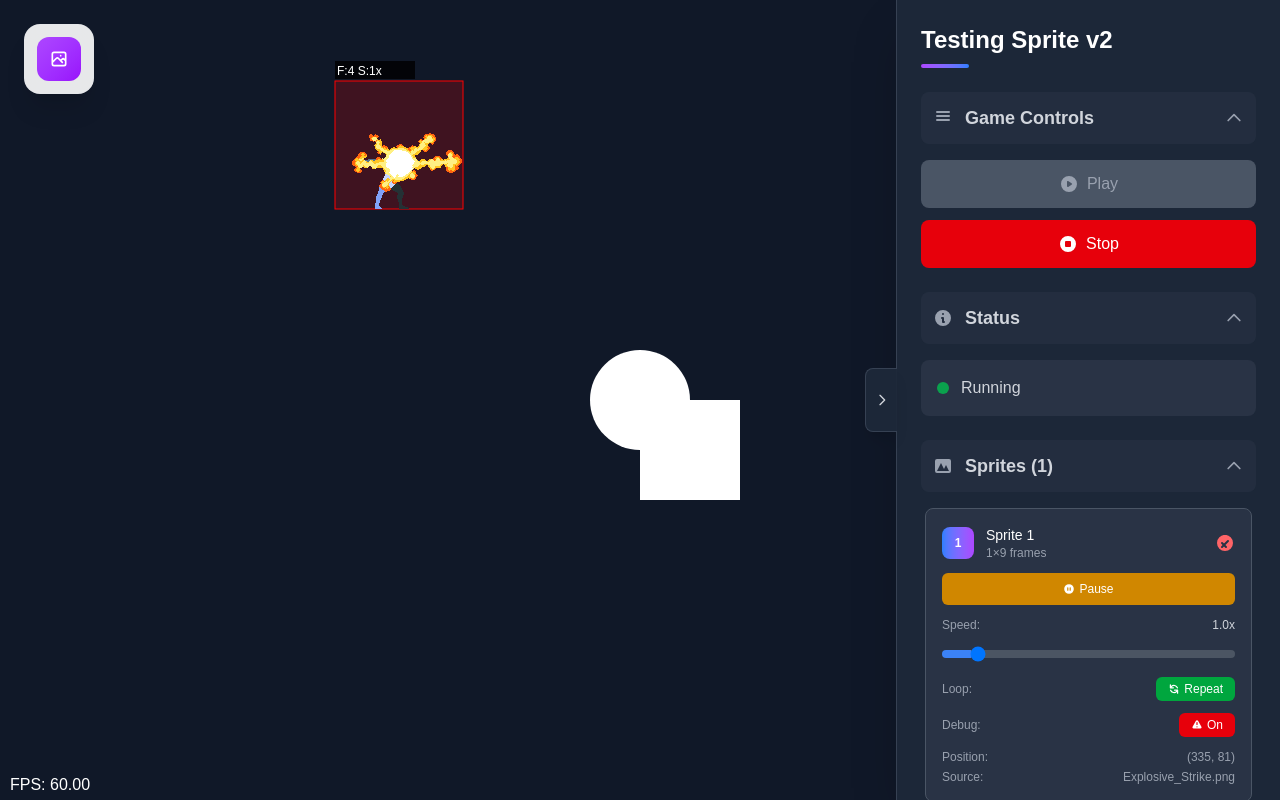
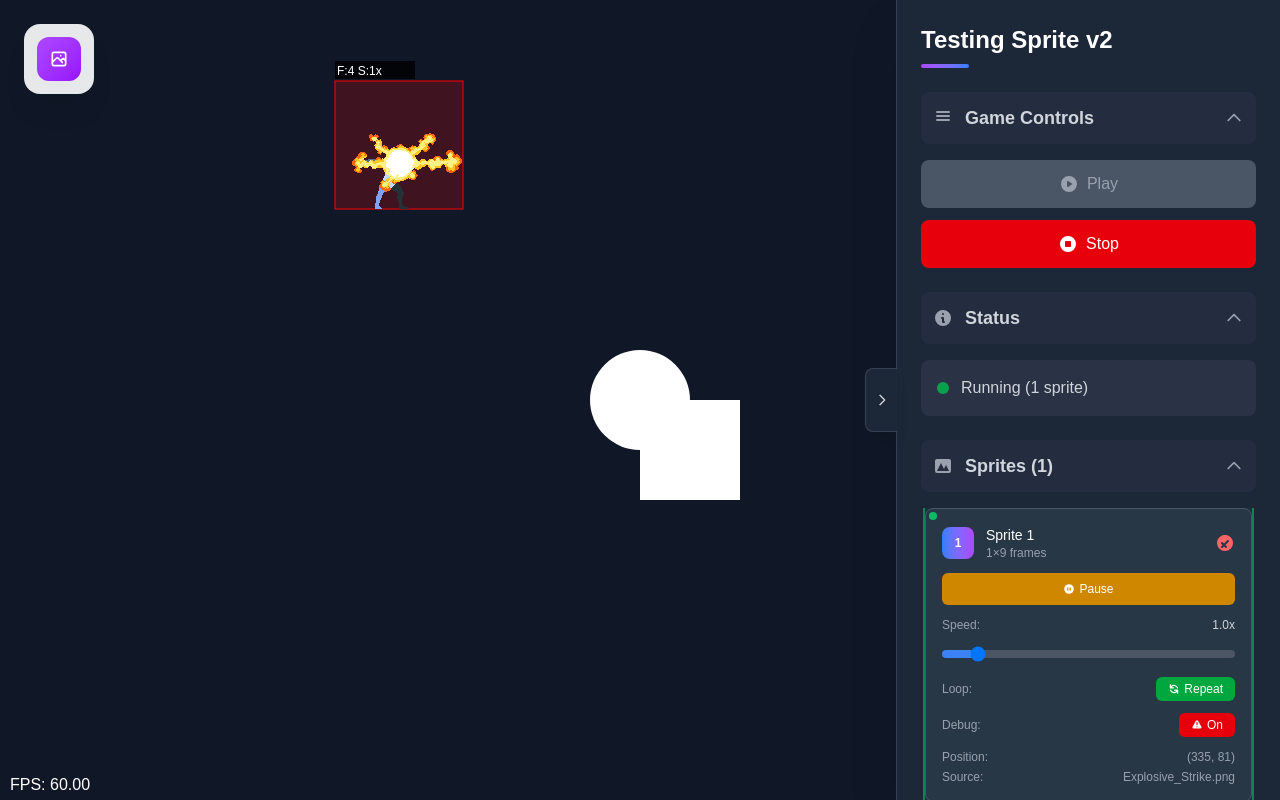
Before and after one commit to GarcesSebastian/SpriteForge, a Next.js app: page / in a window 1280 px wide. Built offline with nearby package versions, Linux system fonts and the light colour scheme.

Commit message:
feat: added new listeners to sprite

```diff
--- a/src/app/page.tsx
+++ b/src/app/page.tsx
@@ -1,7 +1,7 @@
 "use client"
 
 import { useApp } from "@/hooks/useApp";
-import { useEffect, useRef, useState, useCallback } from "react";
+import { useEffect, useRef, useState } from "react";
 import { Sprite, SpriteProps } from "@/lib/instances/_shapes/Sprite";
 import TestPanel from "@/components/client/TestPanel";
 import FloatingToolbar from "@/components/client/FloatingToolbar";
@@ -13,6 +13,7 @@ export default function Home() {
   const { setup, render, isPlaying, setIsPlaying } = useApp();
   const [sprites, setSprites] = useState<Sprite[]>([]);
   const [selectedSprites, setSelectedSprites] = useState<Sprite[]>([]);
+  const [playingSprites, setPlayingSprites] = useState<Sprite[]>([]);
   const createCallbackRef = useRef<((args: RenderEventCreate) => void) | null>(null);
 
   useEffect(() => {
@@ -27,6 +28,8 @@ export default function Home() {
 
         args.shape.on("select", () => setSelectedSprites((prev) => [...prev, args.shape as unknown as Sprite]));
         args.shape.on("deselect", () => setSelectedSprites((prev) => prev.filter(sprite => sprite.id !== args.shape.id)));
+        args.shape.on("play", () => setPlayingSprites((prev) => [...prev, args.shape as unknown as Sprite]));
+        args.shape.on("pause", () => setPlayingSprites((prev) => prev.filter(sprite => sprite.id !== args.shape.id)));
       }
     };
   }
@@ -123,8 +126,6 @@ export default function Home() {
 
   const handleCreateSprite = (props: SpriteProps) => {
     if (!render) return;
-
-    // Only create the sprite, the onCreate callback will handle adding it to state
     render.creator.Sprite(props);
   };
 
@@ -146,6 +147,7 @@ export default function Home() {
         onStop={handleStop}
         sprites={sprites}
         selectedSprites={selectedSprites}
+        playingSprites={playingSprites}
         onDeleteSprite={handleDeleteSprite}
       />
     </div>
--- a/src/components/client/TestPanel.tsx
+++ b/src/components/client/TestPanel.tsx
@@ -15,6 +15,7 @@ interface TestPanelProps {
   onStop: () => void;
   sprites: Sprite[];
   selectedSprites: Sprite[];
+  playingSprites: Sprite[];
   onDeleteSprite: (sprite: Sprite) => void;
 }
 
@@ -24,6 +25,7 @@ export default function TestPanel({
   onStop,
   sprites,
   selectedSprites,
+  playingSprites,
   onDeleteSprite
 }: TestPanelProps) {
   const [isCollapsed, setIsCollapsed] = useState(false);
@@ -89,7 +91,10 @@ export default function TestPanel({
               </svg>
             }
           >
-            <StatusSection isPlaying={isPlaying} />
+            <StatusSection
+              isPlaying={isPlaying}
+              playingCount={playingSprites.length}
+            />
           </CollapsibleSection>
 
           <CollapsibleSection
@@ -104,6 +109,7 @@ export default function TestPanel({
             <SpritesSection
               sprites={sprites}
               selectedSprites={selectedSprites}
+              playingSprites={playingSprites}
               onDeleteSprite={onDeleteSprite}
             />
           </CollapsibleSection>
--- a/src/components/client/panel/SpritesSection.tsx
+++ b/src/components/client/panel/SpritesSection.tsx
@@ -7,12 +7,14 @@ import SpriteItem from "./SpriteItem";
 interface SpritesSectionProps {
   sprites: Sprite[];
   selectedSprites?: Sprite[];
+  playingSprites?: Sprite[];
   onDeleteSprite: (sprite: Sprite) => void;
 }
 
 export default function SpritesSection({
   sprites,
   selectedSprites = [],
+  playingSprites = [],
   onDeleteSprite
 }: SpritesSectionProps) {
   const [, forceUpdate] = useState({});
@@ -60,6 +62,7 @@ export default function SpritesSection({
     <div className="space-y-3 max-h-80 overflow-y-auto overflow-x-hidden panel-scroll">
       {sprites.map((sprite, index) => {
         const isSelected = selectedSprites.some(selected => selected.id === sprite.id);
+        const isPlaying = playingSprites.some(playing => playing.id === sprite.id);
         return (
           <div
             key={sprite.id}
@@ -69,10 +72,17 @@ export default function SpritesSection({
                 ? 'bg-blue-500/10 border border-blue-400/40 rounded-lg shadow-lg shadow-blue-500/20'
                 : ''
               }
+              ${isPlaying
+                ? 'ring-2 ring-green-400/50 bg-green-500/5'
+                : ''
+              }
             `}
           >
             {isSelected && (
               <div className="absolute top-1 right-1 w-2 h-2 bg-blue-400 rounded-full z-10" />
+            )}
+            {isPlaying && (
+              <div className="absolute top-1 left-1 w-2 h-2 bg-green-400 rounded-full animate-pulse z-10" />
             )}
             <SpriteItem
               sprite={sprite}
--- a/src/components/client/panel/StatusSection.tsx
+++ b/src/components/client/panel/StatusSection.tsx
@@ -2,9 +2,10 @@
 
 interface StatusSectionProps {
   isPlaying: boolean;
+  playingCount?: number;
 }
 
-export default function StatusSection({ isPlaying }: StatusSectionProps) {
+export default function StatusSection({ isPlaying, playingCount = 0 }: StatusSectionProps) {
   return (
     <div className="bg-gray-700/50 rounded-lg p-4">
       <div className="flex items-center space-x-3">
@@ -13,7 +14,7 @@ export default function StatusSection({ isPlaying }: StatusSectionProps) {
           ${isPlaying ? 'bg-green-500 animate-pulse' : 'bg-red-500'}
         `}></div>
         <span className="text-gray-300">
-          {isPlaying ? 'Running' : 'Stopped'}
+          {isPlaying ? `Running (${playingCount} sprite${playingCount !== 1 ? 's' : ''})` : 'Stopped'}
         </span>
       </div>
     </div>
--- a/src/lib/instances/_shapes/Sprite.ts
+++ b/src/lib/instances/_shapes/Sprite.ts
@@ -189,6 +189,7 @@ export class Sprite extends Shape {
             this._heightFrame = this._height / this.spriteGrid.rows;
             setTimeout(() => {
                 this._loading = false;
+                this.play();
             }, 1000);
         };
     }
@@ -200,7 +201,6 @@ export class Sprite extends Shape {
      * - "5" = frame 5
      * - "6:12" = frames 6,7,8,9,10,11,12
      * - "22:-1" = frames 22 to end of spritesheet
-     * - "2x8" = frames 1,2,3,4,5,6,7,8,9,10,11,12,13,14,15,16 (2×8=16 frames)
      * - "1(5)" = frames 1,1,1,1,1 (repeat frame 1 five times)
      */
     private _parsePattern(pattern: string[]): number[] {
@@ -217,15 +217,6 @@ export class Sprite extends Shape {
                     for (let i = 0; i < repeatCount; i++) {
                         frames.push(frameNumber);
                     }
-                }
-            } else if (item.includes('x')) {
-                const [rowsStr, colsStr] = item.split('x');
-                const rows = parseInt(rowsStr);
-                const cols = parseInt(colsStr);
-                const totalFrames = rows * cols;
-
-                for (let i = 1; i <= totalFrames; i++) {
-                    frames.push(i);
                 }
             } else if (item.includes(':')) {
                 const [startStr, endStr] = item.split(':');
@@ -332,6 +323,7 @@ export class Sprite extends Shape {
      */
     public pause(): Sprite {
         this._paused = true;
+        this.emit("pause", { target: this });
         return this;
     }
 
@@ -341,6 +333,7 @@ export class Sprite extends Shape {
      */
     public play(): Sprite {
         this._paused = false;
+        this.emit("play", { target: this });
         return this;
     }
 
@@ -409,7 +402,7 @@ export class Sprite extends Shape {
             this._ctx.strokeRect(0, 0, this._getWidthFrame(), this._getHeightFrame());
 
             if (this._debugTextDirty || Sprite._globalTime - this._lastDebugUpdate > 166) {
-                this._debugText = `F:${this._frameIndex} S:${this._getSpeed()}x`;
+                this._debugText = `F:${actualFrameIndex} S:${this._getSpeed()}x`;
                 this._debugTextDirty = false;
                 this._lastDebugUpdate = Sprite._globalTime;
             }
@@ -438,13 +431,13 @@ export class Sprite extends Shape {
             if (this._processedFrames.length > 0) {
                 this._patternIndex++;
                 if (this._patternIndex >= this._processedFrames.length) {
-                    if (!this.loop) this._paused = true;
+                    if (!this.loop) this.pause();
                     this._patternIndex = 0;
                 }
             } else {
                 this._frameIndex++;
                 if (this._frameIndex > this.endFrame) {
-                    if (!this.loop) this._paused = true;
+                    if (!this.loop) this.pause();
                     this._frameIndex = this.startFrame;
                 }
             }
--- a/src/lib/providers/Shape.provider.ts
+++ b/src/lib/providers/Shape.provider.ts
@@ -16,6 +16,8 @@ export type ShapeEventDrag = ShapeEventTemplate;
 export type ShapeEventDestroy = ShapeEventTemplate;
 export type ShapeEventSelect = ShapeEventTemplate;
 export type ShapeEventDeselect = ShapeEventTemplate;
+export type ShapeEventPlay = { target: Shape };
+export type ShapeEventPause = { target: Shape };
 
 export interface ShapeEventsMap {
     "click": ShapeEventClick;
@@ -25,6 +27,8 @@ export interface ShapeEventsMap {
     "destroy": ShapeEventDestroy;
     "select": ShapeEventSelect;
     "deselect": ShapeEventDeselect;
+    "play": ShapeEventPlay;
+    "pause": ShapeEventPause;
 }
 
 export type ShapeEventsType = keyof ShapeEventsMap;
@@ -45,7 +49,9 @@ export class ShapeProvider {
         "drag": [],
         "destroy": [],
         "select": [],
-        "deselect": []
+        "deselect": [],
+        "play": [],
+        "pause": []
     };
 
     /**
```
